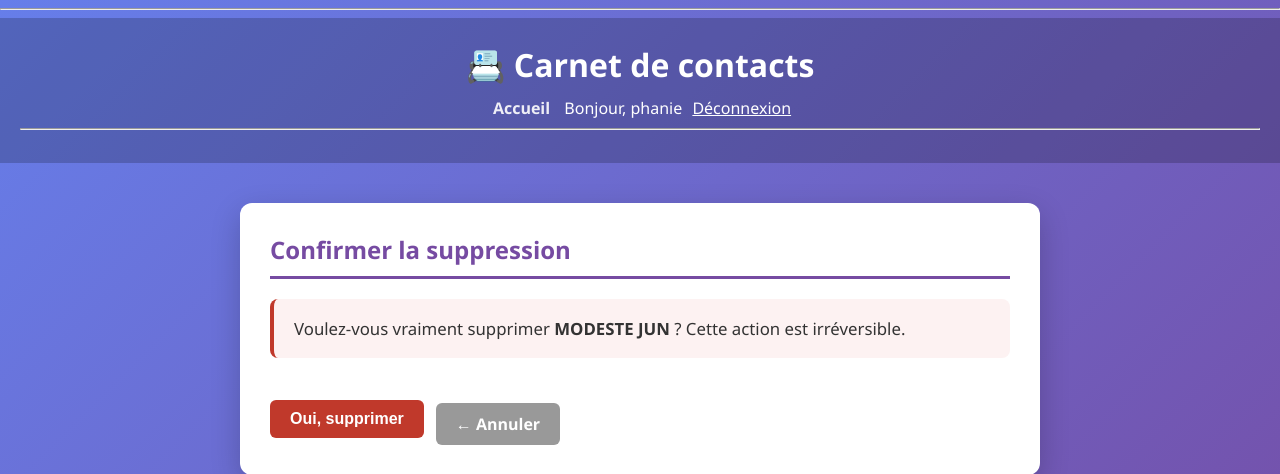
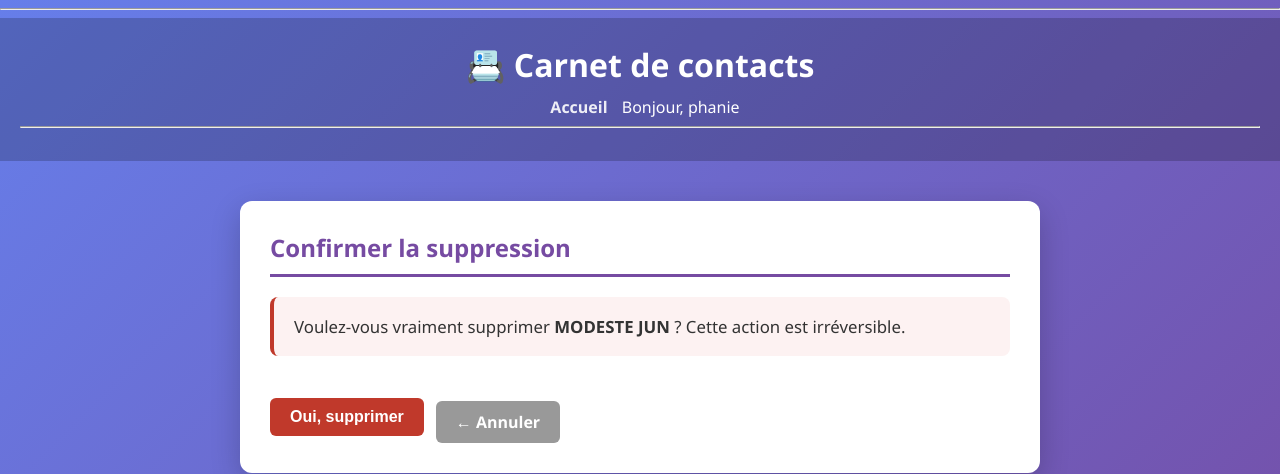
Before and after one commit to Marie-Stellaa/Projet-Django, a Django app: page /contacts/supprimer/4/ in a window 1280 px wide. Shown: the top 474 px of the page. Run offline with Django 5.2, Linux system fonts and the light colour scheme; a user stored in the database is signed in; data comes from the database, SQL or seed files in the repository.

Commit message:
suppression de logout

```diff
--- a/carnet_contacts/contacts/templates/contacts/base.html
+++ b/carnet_contacts/contacts/templates/contacts/base.html
@@ -201,9 +201,8 @@ input[type="submit"] {
             <a href="{% url 'liste_contacts' %}">Accueil</a>
             {% if user.is_authenticated %}
             <span style="color:white;">Bonjour, {{ user.username }}</span>
-            <form action="{% url 'logout' %}" method="post" style="display:inline;">
-            {% csrf_token %}
-            <button type="submit" style="background:none; border:none; color:white; text-decoration:underline; cursor:pointer; font:inherit;">Déconnexion</button>
+
+
             </form>
               {% else %}
              <a href="{% url 'login' %}">Connexion</a>
```
